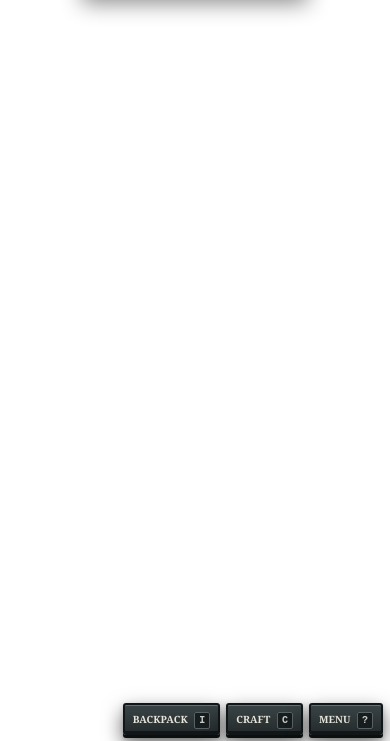
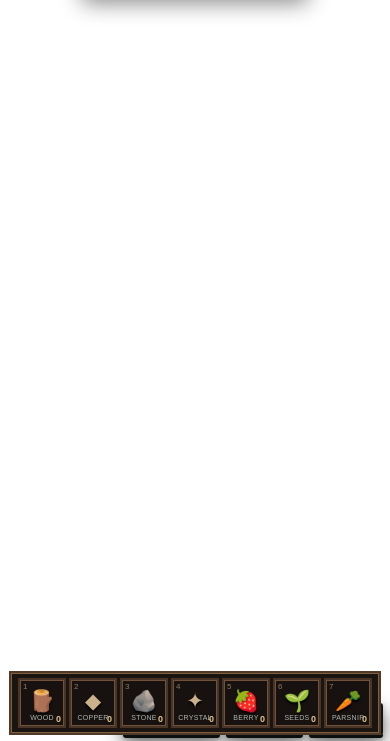
Before and after one commit to Jolybob/Core2d, a website built with Vite: page index.vite.html in a window 390 px wide. Shown: the part 103-844 px from the top of the page. Built offline with nearby package versions, Linux system fonts and the light colour scheme.

Commit message:
fix: position backpack quickbar on screen

```diff
--- a/src/backpack-quickbar.css
+++ b/src/backpack-quickbar.css
@@ -1 +1 @@
-.backpack-quickbar{display:flex;gap:3px;padding:5px 7px;background:#1a1511;border:2px solid #4f3928;box-shadow:inset 0 0 0 1px #80603f;pointer-events:auto}.backpack-quick-slot{position:relative;width:58px;height:56px;padding:3px;background:#17120f;border:2px solid #493528;color:#cbb28d;cursor:pointer;box-shadow:inset 0 0 0 1px #715238}.backpack-quick-slot:hover{border-color:#d49a42}.backpack-quick-slot.selected{border-color:#e0a74c;box-shadow:inset 0 0 0 1px #e0a74c,0 0 6px #855427}.backpack-quick-slot .slot-key{position:absolute;top:2px;left:3px;font-size:8px;color:#8e7b65}.backpack-quick-slot .slot-icon{display:block;font-size:23px;line-height:30px}.backpack-quick-slot .slot-count{position:absolute;right:3px;bottom:2px;font-size:9px;color:#e1c48c}@media(max-width:700px){.backpack-quickbar{max-width:100%;overflow-x:auto}.backpack-quick-slot{flex:0 0 48px;width:48px;height:50px}}
+#backpack-quickbar{position:fixed;z-index:1000;left:50%;bottom:12px;transform:translateX(-50%);display:flex;gap:3px;padding:5px 7px;background:#1a1511;border:2px solid #4f3928;box-shadow:inset 0 0 0 1px #80603f;pointer-events:auto}.backpack-quick-slot{position:relative;width:58px;height:56px;padding:3px;background:#17120f;border:2px solid #493528;color:#cbb28d;cursor:pointer;box-shadow:inset 0 0 0 1px #715238}.backpack-quick-slot:hover{border-color:#d49a42;transform:translateY(-2px)}.backpack-quick-slot.filled{color:#ead0a0}.backpack-quick-slot .slot-key{position:absolute;top:2px;left:3px;font-size:8px;color:#8e7b65}.backpack-quick-slot .slot-icon{display:block;font-size:23px;line-height:27px;margin-top:2px}.backpack-quick-slot .slot-name{display:block;font-size:7px;letter-spacing:.04em}.backpack-quick-slot .slot-count{position:absolute;right:3px;bottom:2px;font-size:9px;color:#e1c48c}@media(max-width:700px){#backpack-quickbar{bottom:6px;max-width:calc(100vw - 12px);overflow-x:auto}.backpack-quick-slot{flex:0 0 48px;width:48px;height:50px}.backpack-quick-slot .slot-icon{font-size:21px}}
```
